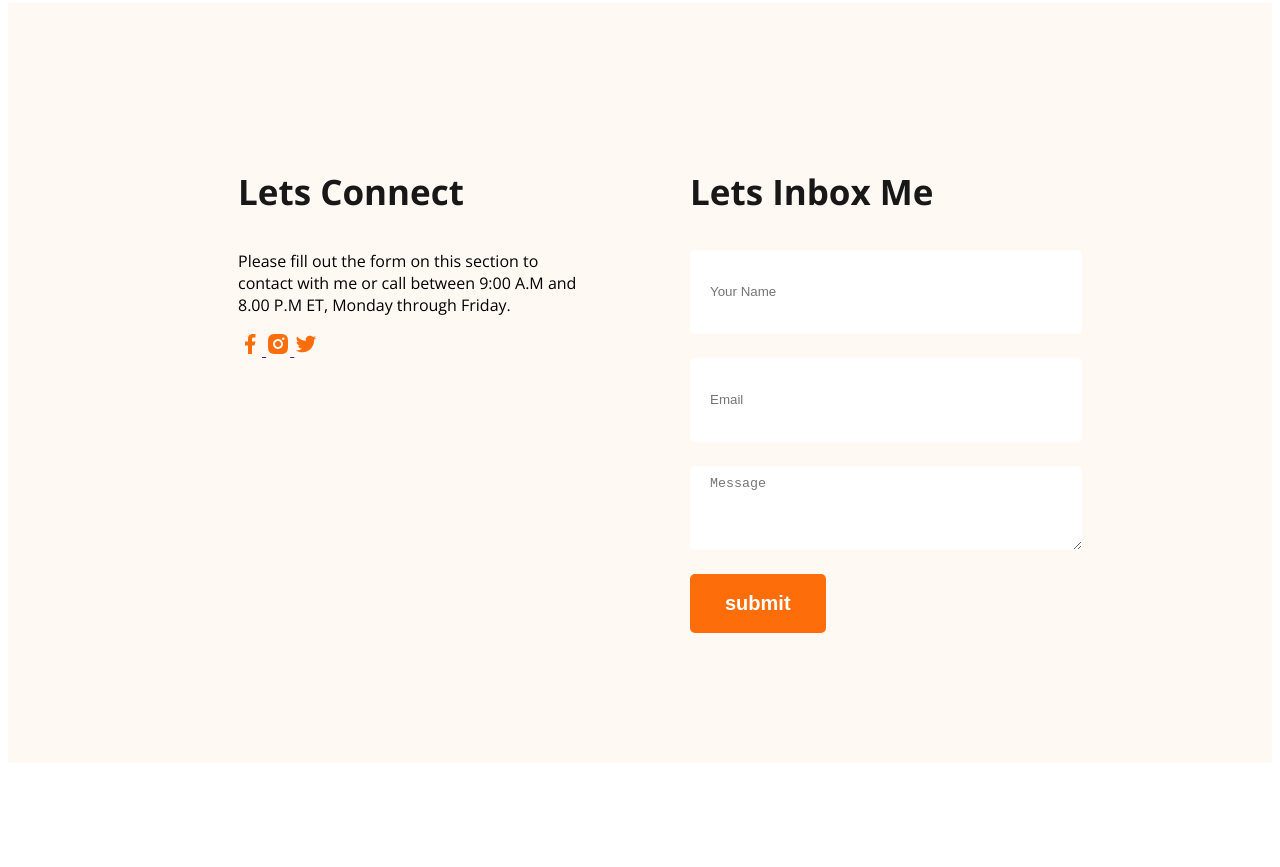
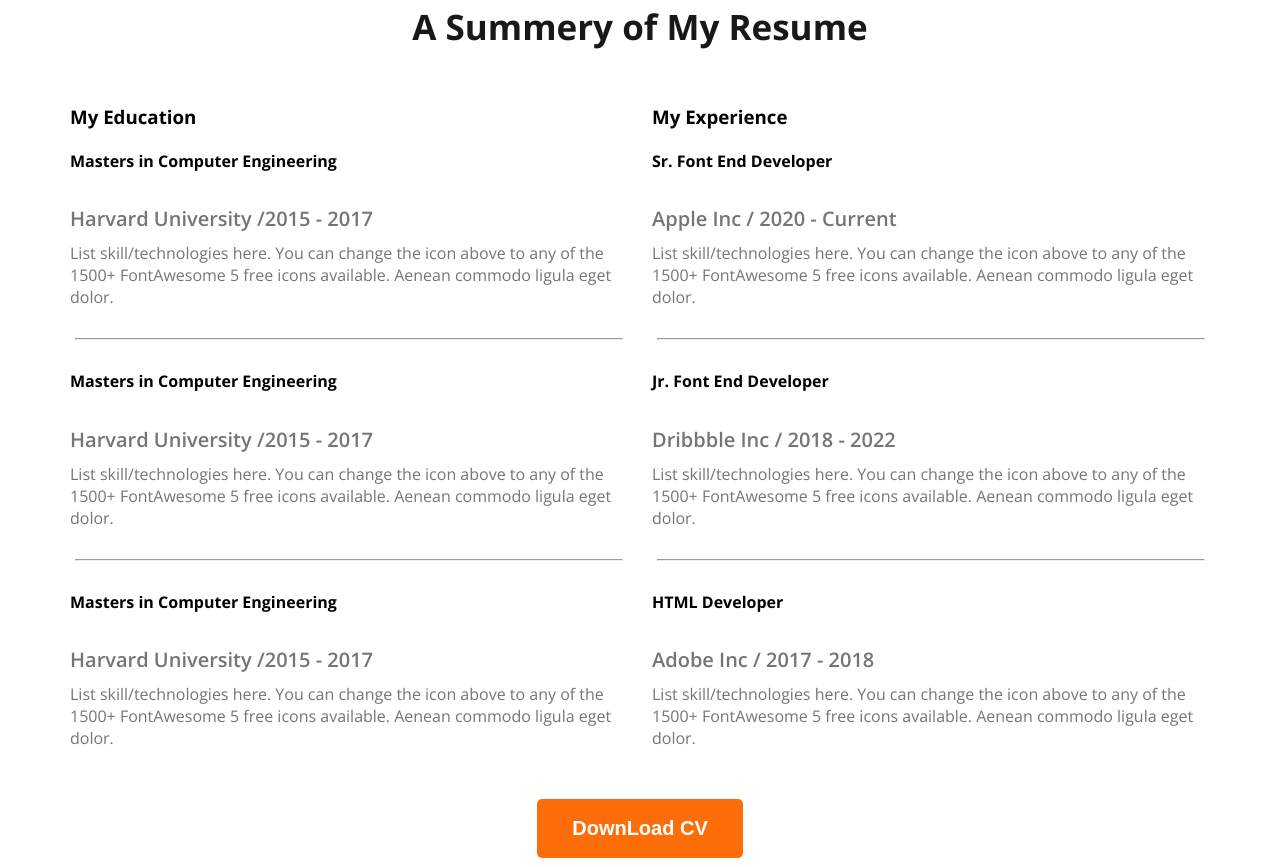
Before and after one commit to rejaur990/portfolio-resources, a plain HTML site: page index.html in a window 1280 px wide. Shown: the part 2413-3280 px from the top of the page. Before the commit the page ends 3184 px from the top, so only its background shows below. Drawn offline with nearby package versions, Linux system fonts and the light colour scheme.

Commit message:
resume section added

```diff
--- a/index.html
+++ b/index.html
@@ -109,6 +109,62 @@ What I Do
 
 </section>
 
+<section class="resume">
+  <h3 class="section-title text-center">A Summery of My Resume</h3>
+  <div class="resume-container">
+    <!-- .resume-column*2>h3.resume-column-title+.experience*3>h4.experinence-title+h5.experience-sub-title+.experience-description -->
+    <div class="resume-column">
+      <h3 class="resume-column-title">My Education</h3>
+      <div class="experience">
+        <h4 class="experinence-title">Masters in Computer Engineering</h4>
+        <h5 class="experience-sub-title">Harvard University /2015 - 2017 </h5>
+        <div class="experience-description">List skill/technologies here. You can change the icon above
+          to any of the 1500+ FontAwesome 5 free icons available. Aenean commodo ligula eget dolor.</div>
+      </div>
+      <hr>
+      <div class="experience">
+        <h4 class="experinence-title">Masters in Computer Engineering</h4>
+        <h5 class="experience-sub-title">Harvard University /2015 - 2017</h5>
+        <div class="experience-description">List skill/technologies here. You can change the icon above
+          to any of the 1500+ FontAwesome 5 free icons available. Aenean commodo ligula eget dolor.</div>
+      </div>
+      <hr>
+      <div class="experience">
+        <h4 class="experinence-title">Masters in Computer Engineering</h4>
+        <h5 class="experience-sub-title">Harvard University /2015 - 2017</h5>
+        <div class="experience-description">List skill/technologies here. You can change the icon above
+          to any of the 1500+ FontAwesome 5 free icons available. Aenean commodo ligula eget dolor.</div>
+      </div>
+    </div>
+    <div class="resume-column">
+      <h3 class="resume-column-title">My Experience</h3>
+      <div class="experience">
+        <h4 class="experinence-title">Sr. Font End Developer</h4>
+        <h5 class="experience-sub-title">Apple Inc / 2020 - Current </h5>
+        <div class="experience-description">List skill/technologies here. You can change the icon above
+          to any of the 1500+ FontAwesome 5 free icons available. Aenean commodo ligula eget dolor.</div>
+      </div>
+      <hr>
+      <div class="experience">
+        <h4 class="experinence-title">Jr. Font End Developer</h4>
+        <h5 class="experience-sub-title">Dribbble Inc / 2018 - 2022</h5>
+        <div class="experience-description">List skill/technologies here. You can change the icon above
+          to any of the 1500+ FontAwesome 5 free icons available. Aenean commodo ligula eget dolor.</div>
+      </div>
+      <hr>
+      <div class="experience">
+        <h4 class="experinence-title">HTML Developer</h4>
+        <h5 class="experience-sub-title">Adobe Inc / 2017 - 2018</h5>
+        <div class="experience-description">List skill/technologies here. You can change the icon above to any of the 1500+ FontAwesome 5 free icons available. Aenean commodo ligula eget dolor.</div>
+      </div>
+    </div>
+
+  </div>
+  <div class="text-center resume-download-cv">
+    <button class="btn-primary ">DownLoad CV</button>
+
+  </div>
+</section>
 
     </main>
     <footer class="secondary-bg">
@@ -117,7 +173,7 @@ What I Do
         <p>
           Please fill out the form on this section to contact with me or call between 9:00 A.M and 8.00 P.M ET, Monday through Friday.
         </p>
-        <div>
+        <div class="footer-img">
           <a href=""> <img src="images/facebook.png" alt=""> </a>
           <a href=""> <img src="images/insta.png" alt=""> </a>
           <a href=""> <img src="images/twitter.png" alt=""> </a>
--- a/styles/portfolio.css
+++ b/styles/portfolio.css
@@ -158,6 +158,13 @@ footer{
   display: flex;
   gap: 100px;
 }
+.footer-img a{
+  margin-right: 20px;
+
+}
+.footer-img{
+  margin-top: 20px;
+}
 .footer-column{
   width: 50%;
 }
@@ -171,3 +178,26 @@ footer input[type="text"], footer input[type="email"],footer textarea{
   margin-bottom: 24px;
   border: none;
 }
+
+/* resume section styles */
+.resume-container{
+  display: flex;
+  gap: 24px;
+}
+
+.experience-sub-title{
+  font-size: 20px;
+  font-weight: 600;
+  margin-bottom: 10px;
+}
+
+.experience-description, .experience-sub-title{
+  color: #757575;
+}
+
+.resume hr{
+  margin: 30px 5px;
+}
+.resume-download-cv{
+  margin-top: 50px;
+}
```
